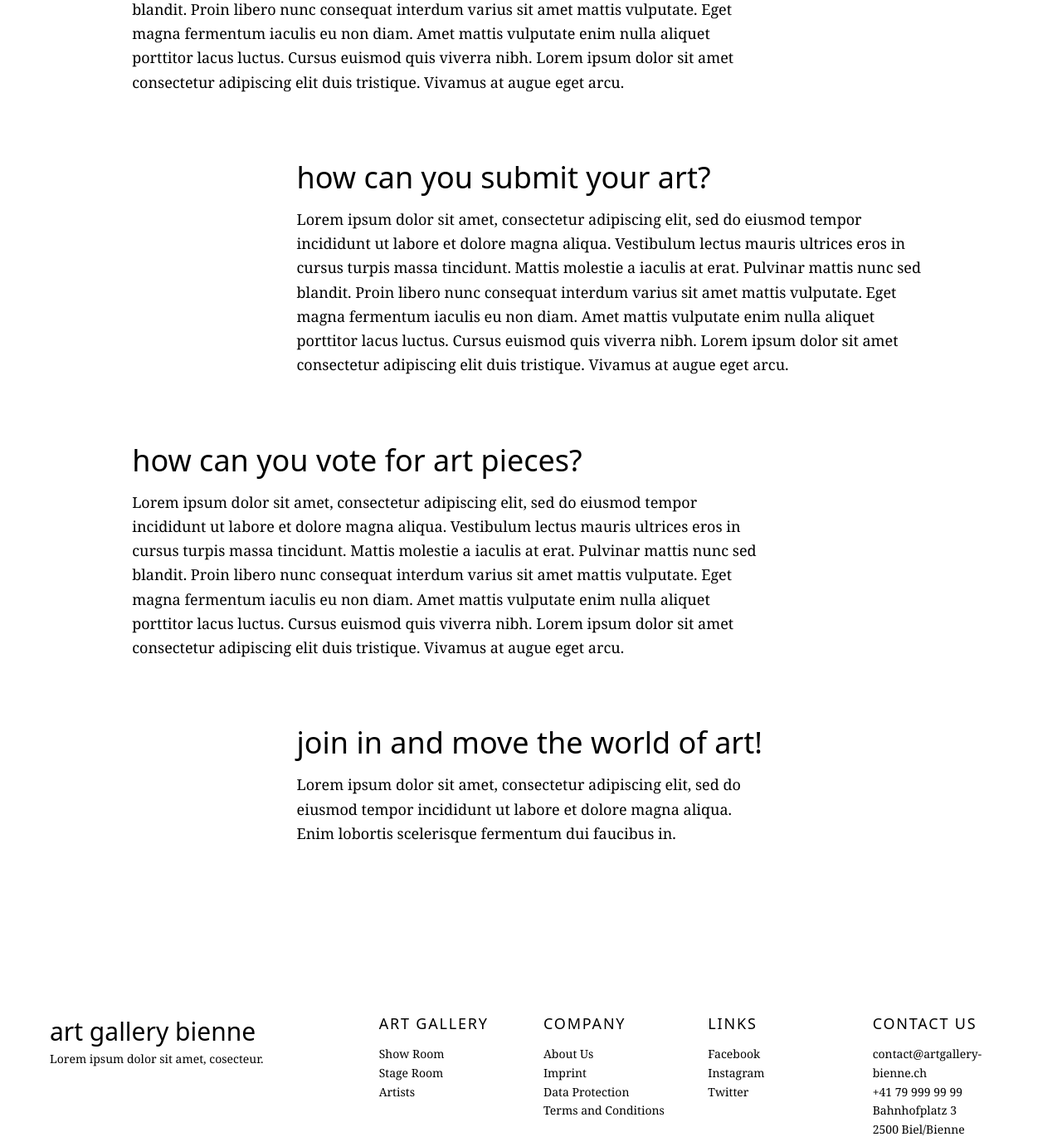
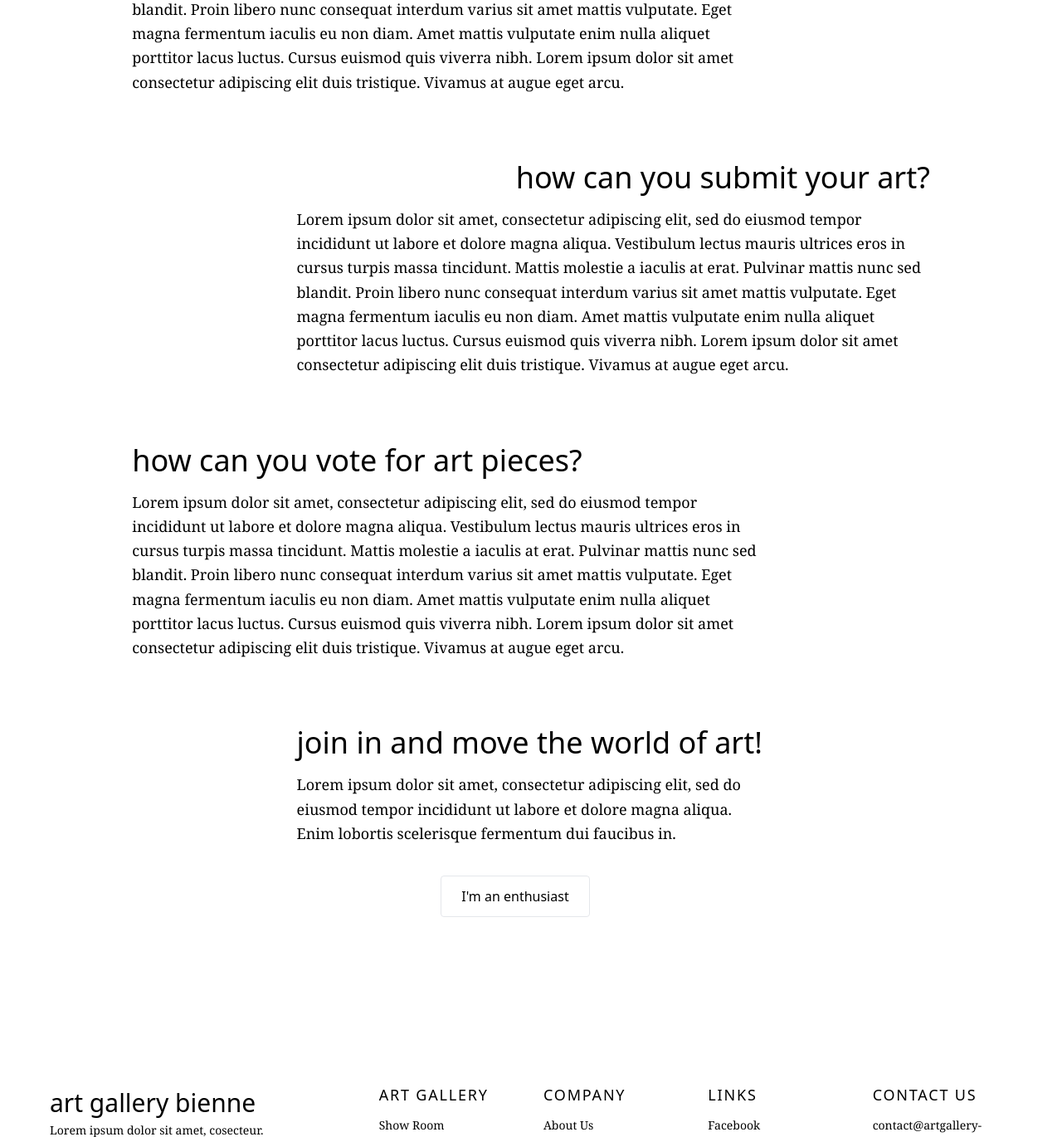
Before and after one commit to kirillwolkow/artgallerybienne, a Django app: page / in a window 1280 px wide. Shown: the part 1259-2629 px from the top of the page at 83% size. Run offline with Django 4.2, Linux system fonts and the light colour scheme; some libraries are stand-ins or nearby versions.

Commit message:
add buttons and fine tune styling

```diff
--- a/project/gallery/templates/gallery/index.html
+++ b/project/gallery/templates/gallery/index.html
@@ -22,7 +22,7 @@
             <p class="font-serif font-normal text-lg leading-relaxed">Lorem ipsum dolor sit amet, consectetur adipiscing elit, sed do eiusmod tempor incididunt ut labore et dolore magna aliqua. Vestibulum lectus mauris ultrices eros in cursus turpis massa tincidunt. Mattis molestie a iaculis at erat. Pulvinar mattis nunc sed blandit. Proin libero nunc consequat interdum varius sit amet mattis vulputate. Eget magna fermentum iaculis eu non diam. Amet mattis vulputate enim nulla aliquet porttitor lacus luctus. Cursus euismod quis viverra nibh. Lorem ipsum dolor sit amet consectetur adipiscing elit duis tristique. Vivamus at augue eget arcu.</p>
         </div>
         <div class="col-start-4 col-end-12 mb-20">
-            <h2 class="font-sans font-medium text-4xl leading-10 mb-4">how can you submit your art?</h2>
+            <h2 class="font-sans font-medium text-4xl leading-10 mb-4 text-right">how can you submit your art?</h2>
             <p class="font-serif font-normal text-lg leading-relaxed">Lorem ipsum dolor sit amet, consectetur adipiscing elit, sed do eiusmod tempor incididunt ut labore et dolore magna aliqua. Vestibulum lectus mauris ultrices eros in cursus turpis massa tincidunt. Mattis molestie a iaculis at erat. Pulvinar mattis nunc sed blandit. Proin libero nunc consequat interdum varius sit amet mattis vulputate. Eget magna fermentum iaculis eu non diam. Amet mattis vulputate enim nulla aliquet porttitor lacus luctus. Cursus euismod quis viverra nibh. Lorem ipsum dolor sit amet consectetur adipiscing elit duis tristique. Vivamus at augue eget arcu.</p>
         </div>
         <div class="col-start-2 col-end-10 mb-20">
@@ -31,7 +31,13 @@
         </div>
         <div class="col-start-4 col-end-10 mb-20">
             <h2 class="font-sans font-medium text-4xl leading-10 mb-4">join in and move the world of art!</h2>
-            <p class="font-serif font-normal text-lg leading-relaxed">Lorem ipsum dolor sit amet, consectetur adipiscing elit, sed do eiusmod tempor incididunt ut labore et dolore magna aliqua. Enim lobortis scelerisque fermentum dui faucibus in.</p>
+            <p class="font-serif font-normal text-lg leading-relaxed mb-9">Lorem ipsum dolor sit amet, consectetur adipiscing elit, sed do eiusmod tempor incididunt ut labore et dolore magna aliqua. Enim lobortis scelerisque fermentum dui faucibus in.</p>
+            <a href=""><button class="inline-flex items-center bg-gold-leaf text-white border-0 py-3 px-6 focus:outline-none rounded text-base mr-8">
+                I'm an artist
+            </button></a>
+            <a href=""><button class="inline-flex items-center bg-white text-gold-leaf border border-gold-leaf py-3 px-6 focus:outline-none rounded text-base mr-8">
+                I'm an enthusiast
+            </button></a>
         </div>
     </div>
 </main>
```
